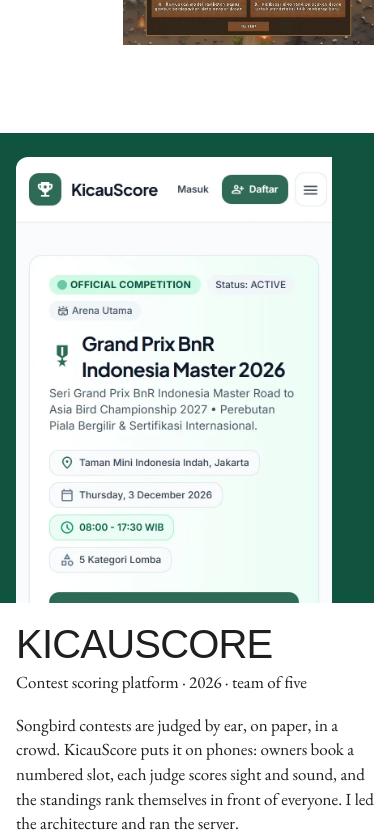
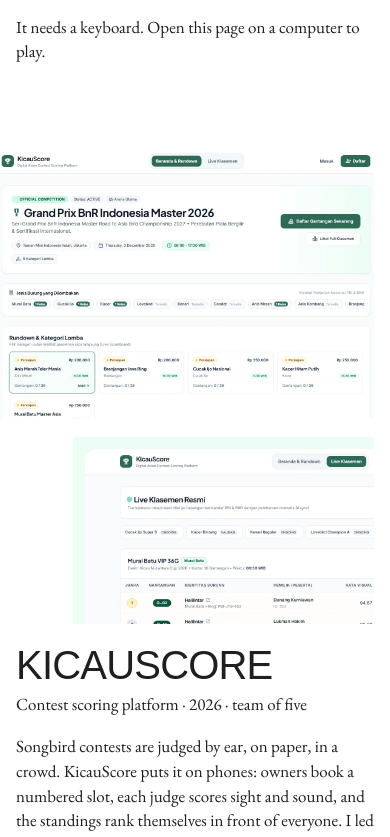
Before and after one commit to Ardmst/MyPortofolio, a Next.js app: page / in a window 390 px wide. Shown: the part 3880-4717 px from the top of the page. Built offline with nearby package versions, Linux system fonts and the light colour scheme; no server answers; a web font is replaced by a local one.

Commit message:
fix(work): full flush visual for kicauscore and fix mobile cluster image order

```diff
--- a/src/components/site/Work.tsx
+++ b/src/components/site/Work.tsx
@@ -65,7 +65,11 @@ function Shot({
 function Project({ project }: { project: FeaturedProject }) {
   const { live, visual } = project;
   const titleId = `work-${project.slug}`;
-  const style = { "--field": project.field, "--project-ratio": visual.ratio } as CSSProperties;
+  const style = {
+    "--field": project.field,
+    "--project-ratio": visual.ratio,
+    "--tall-ratio": visual.tallRatio ?? "4 / 5",
+  } as CSSProperties;
   const onField = visual.frame === "field";
 
   /* What a wide screen shows: the game stage, or the wide picture. */
--- a/src/content/work.ts
+++ b/src/content/work.ts
@@ -64,6 +64,8 @@ export interface FeaturedProject {
     frame: "flush" | "field";
     /** Proportion of the box on a wide screen, as CSS (`16 / 9`). */
     ratio: string;
+    /** Proportion of the box on a phone/touch screen, as CSS (`4 / 5`). */
+    tallRatio?: string;
     wide: Picture;
     /** One line under the wide picture saying what it shows. */
     wideCaption: string;
@@ -133,12 +135,13 @@ export const FEATURED: FeaturedProject[] = [
     field: "var(--field-kicau)",
     biroInk: "#fff",
     visual: {
-      frame: "field",
-      ratio: "5 / 4",
+      frame: "flush",
+      ratio: "1240 / 880",
+      tallRatio: "1240 / 880",
       wide: PICTURES.kicauscore.home,
       wideCaption: "A contest page: venue, date, hours and the bird classes.",
-      tall: PICTURES.kicauscore.homePhone,
-      tallCaption: "A contest page, on a phone.",
+      tall: PICTURES.kicauscore.home,
+      tallCaption: "A contest page: venue, date, hours and the bird classes.",
     },
     cluster: PICTURES.kicauscore.standings,
     clusterField: "var(--field-mint)",
--- a/src/styles/site.css
+++ b/src/styles/site.css
@@ -334,30 +334,30 @@ html:not(.js) .needs-js { display: none !important; }
   margin-left: calc(-1 * var(--margin) - 2px);   /* off the left edge of the screen */
 }
 .project__cluster { display: contents; }
+.project__cluster > :first-child {
+  order: 2;
+  width: min(84%, 22rem);
+  justify-self: end;
+  margin-top: 0;
+}
 .project__title {
-  order: 2;
+  order: 3;
   font-size: var(--step-head);
   margin-top: 0.4rem;
 }
-.project__kind { order: 3; margin-top: -0.5rem; }
-.project__text { order: 4; max-width: 62ch; }
+.project__kind { order: 4; margin-top: -0.5rem; }
+.project__text { order: 5; max-width: 62ch; }
 .project__aside {
-  order: 5;
+  order: 6;
   display: grid;
   row-gap: 1.5rem;
 }
 .project__actions {
-  order: 6;
+  order: 7;
   display: flex;
   flex-wrap: wrap;
   align-items: center;
   gap: 1rem 1.5rem;
-}
-.project__cluster > :first-child {
-  order: 7;
-  width: 70%;
-  justify-self: end;
-  margin-top: 0.75rem;
 }
 
 .project__tall { display: none; }
@@ -390,7 +390,7 @@ html:not(.js) .needs-js { display: none !important; }
 @media (max-width: 899px) and (hover: none), (max-width: 899px) and (pointer: coarse) {
   .project__wide { display: none; }
   .project__tall { display: block; }
-  .project__tall .project__flush { aspect-ratio: 4 / 5; }
+  .project__tall .project__flush { aspect-ratio: var(--tall-ratio, 4 / 5); }
 }
 
 @media (min-width: 900px) {
```
